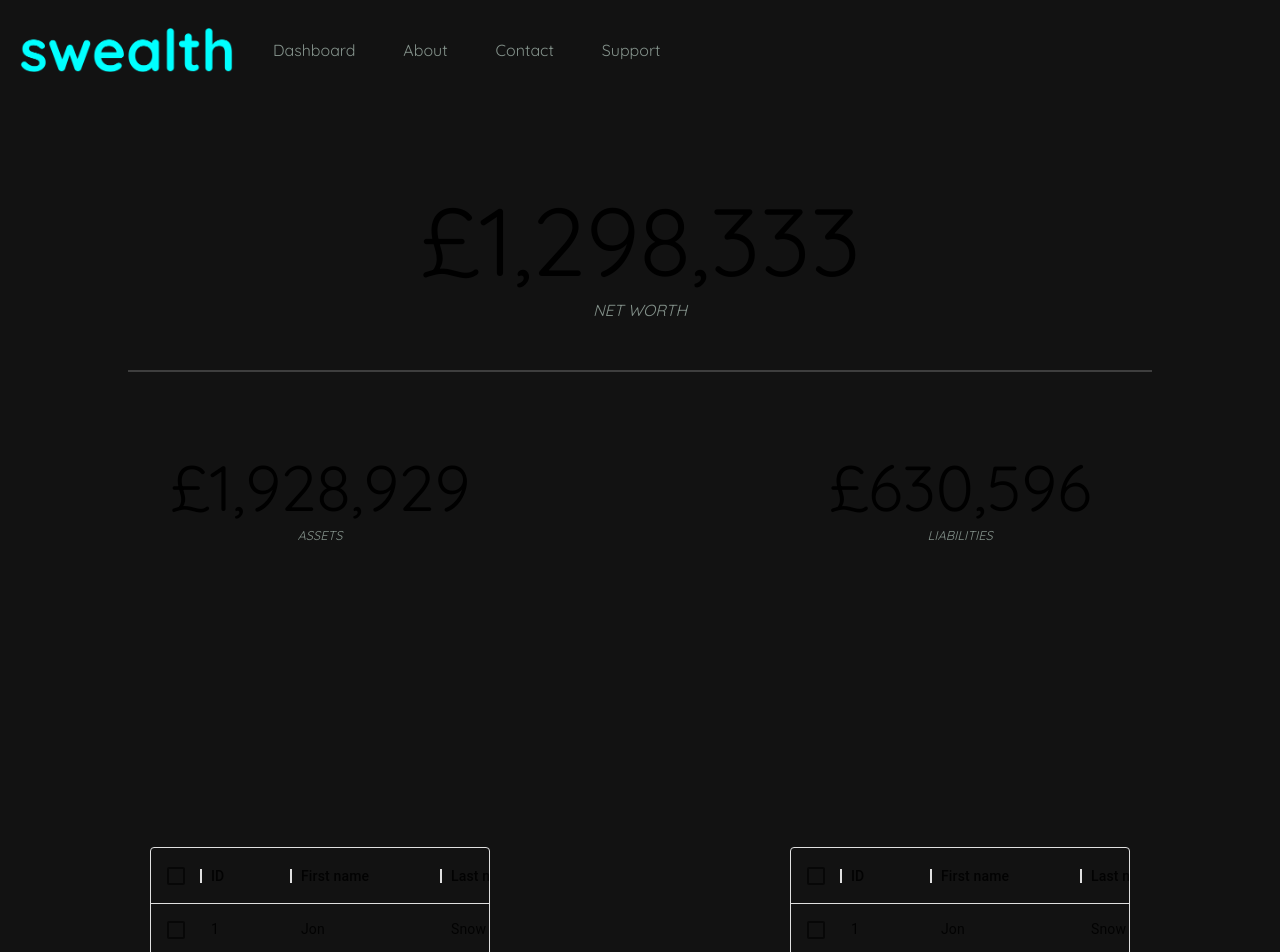
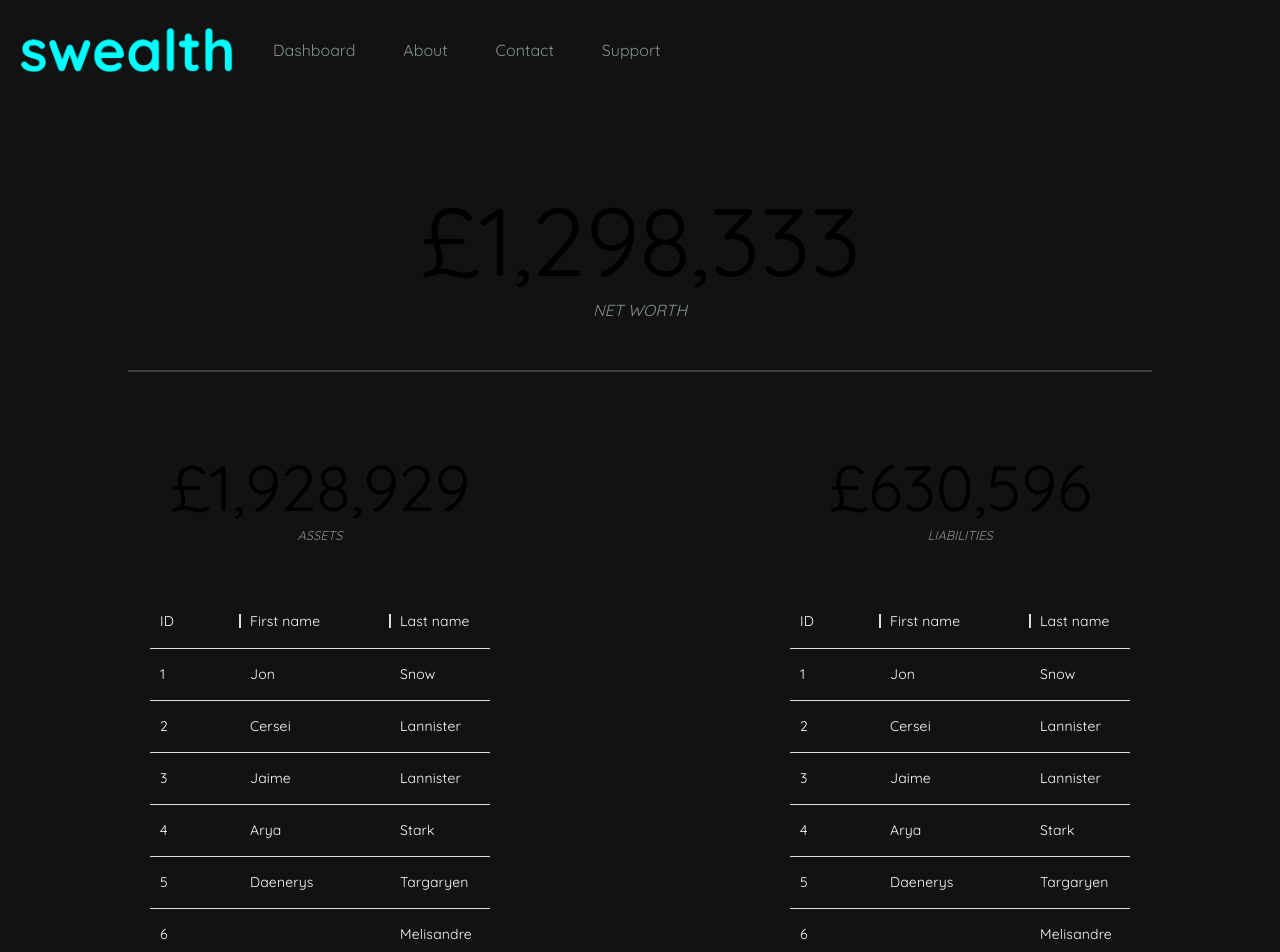
Before and after one commit to spudg/swealth, a Next.js app: page / in a window 1280 px wide. Shown: the top 952 px of the page. Built offline with nearby package versions, Linux system fonts and the light colour scheme.

Commit message:
Finished initial version of dashboard UI

```diff
--- a/components/AssetGrid.js
+++ b/components/AssetGrid.js
@@ -52,11 +52,17 @@ export default function AssetGrid() {
       <DataGrid
         rows={rows}
         columns={columns}
-        pageSize={5}
+        pageSize={100}
+        autoHeight={true}
         rowsPerPageOptions={[5]}
-        checkboxSelection
         disableSelectionOnClick
-        experimentalFeatures={{ newEditingApi: true }}
+        isRowSelectable={false}
+        disableColumnSelector
+        sx={{
+          border: 0,
+          color: "white",
+          fontFamily: "Quicksand",
+        }}
       />
     </Box>
   );
--- a/components/LiabilityGrid.js
+++ b/components/LiabilityGrid.js
@@ -52,11 +52,17 @@ export default function LiabilityGrid() {
       <DataGrid
         rows={rows}
         columns={columns}
-        pageSize={5}
+        pageSize={100}
+        autoHeight={true}
         rowsPerPageOptions={[5]}
-        checkboxSelection
         disableSelectionOnClick
-        experimentalFeatures={{ newEditingApi: true }}
+        isRowSelectable={false}
+        disableColumnSelector
+        sx={{
+          border: 0,
+          color: "white",
+          fontFamily: "Quicksand",
+        }}
       />
     </Box>
   );
--- a/package.json
+++ b/package.json
@@ -14,6 +14,7 @@
     "@mui/material": "^5.11.2",
     "@mui/x-data-grid": "^5.17.17",
     "@next/font": "13.1.1",
+    "firebase-admin": "^11.4.1",
     "mui": "0.0.1",
     "next": "13.1.1",
     "react": "18.2.0",
--- a/pages/index.js
+++ b/pages/index.js
@@ -2,6 +2,17 @@ import Head from "next/head";
 import Header from "../components/Header";
 import AssetGrid from "../components/AssetGrid";
 import LiabilityGrid from "../components/LiabilityGrid";
+
+const {
+  initializeApp,
+  applicationDefault,
+  cert,
+} = require("firebase-admin/app");
+const {
+  getFirestore,
+  Timestamp,
+  FieldValue,
+} = require("firebase-admin/firestore");
 
 export default function Home() {
   return (
--- a/styles/globals.css
+++ b/styles/globals.css
@@ -9,14 +9,13 @@ p {
 .parent {
   display: grid;
   grid-template-columns: repeat(2, 1fr);
-  grid-template-rows: repeat(2, 1fr);
   grid-column-gap: 0px;
   grid-row-gap: 0px;
 }
 
-.assetTitle { grid-area: 1 / 1 / 2 / 2; height:fit-content; }
+.assetTitle { grid-area: 1 / 1 / 2 / 2; height:fit-content; margin-bottom: 50px; }
 .assetGrid { grid-area: 2 / 1 / 3 / 2; height:fit-content;}
-.liabilityTitle { grid-area: 1 / 2 / 2 / 3; height:fit-content; }
+.liabilityTitle { grid-area: 1 / 2 / 2 / 3; height:fit-content; margin-bottom: 50px; }
 .liabilityGrid { grid-area: 2 / 2 / 3 / 3; height:fit-content;}
 
 :root {
```
Also changed, not shown: 1 other file (tests, documents, lock files or other folders).
